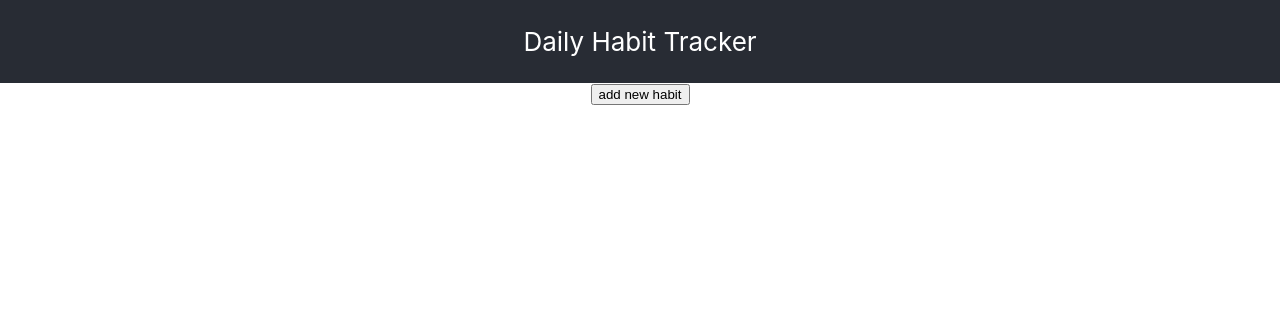
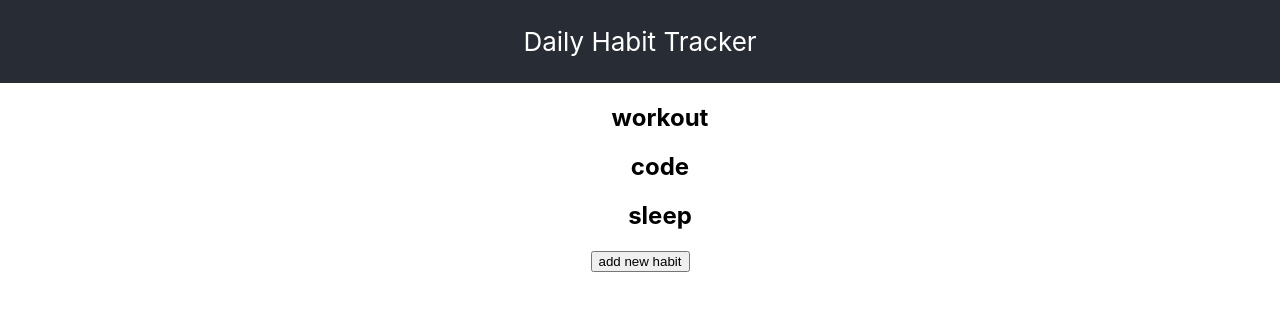
Before and after one commit to mewarren/habit-tracker, a React (Create React App) app: page / in a window 1280 px wide. Shown: the top 310 px of the page. Built offline with nearby package versions, Linux system fonts and the light colour scheme; the HTML template or start-up script is replaced by a standard one.

Commit message:
add dailyHabits

```diff
--- /dev/null
+++ b/src/components/dailyHabit.component.jsx
@@ -0,0 +1,20 @@
+import React from 'react';
+
+export default class DailyHabit extends React.Component {
+    constructor(props) {
+        super(props);
+
+        this.state = {
+
+        };
+    }
+
+    render() {
+        const { habit } = this.props;
+        return(
+            <div className="dailyHabits">
+                <h2>{habit}</h2>
+            </div>
+        )
+    }
+}
--- a/src/components/habits.component.jsx
+++ b/src/components/habits.component.jsx
@@ -1,5 +1,6 @@
 import React from 'react';
 import AddHabit from './addHabit.component';
+import DailyHabit from './dailyHabit.component';
 
 export default class Habits extends React.Component {
     constructor(props) {
@@ -38,16 +39,19 @@ export default class Habits extends React.Component {
     }
 
     render() {
-        const { editing } = this.state;
+        const { editing, habits } = this.state;
 
         return(
             <div className="habits">
+                <ul>
+                    {habits.map( habit=><DailyHabit habit={habit}/>)}
+                </ul>
+
                 {(!editing) ? <button
                     className="add"
                     onClick={this.handleClick}
                     >add new habit</button>
                     :
-
                 <AddHabit addHabit={this.addHabit}/>}
 
             </div>
```
